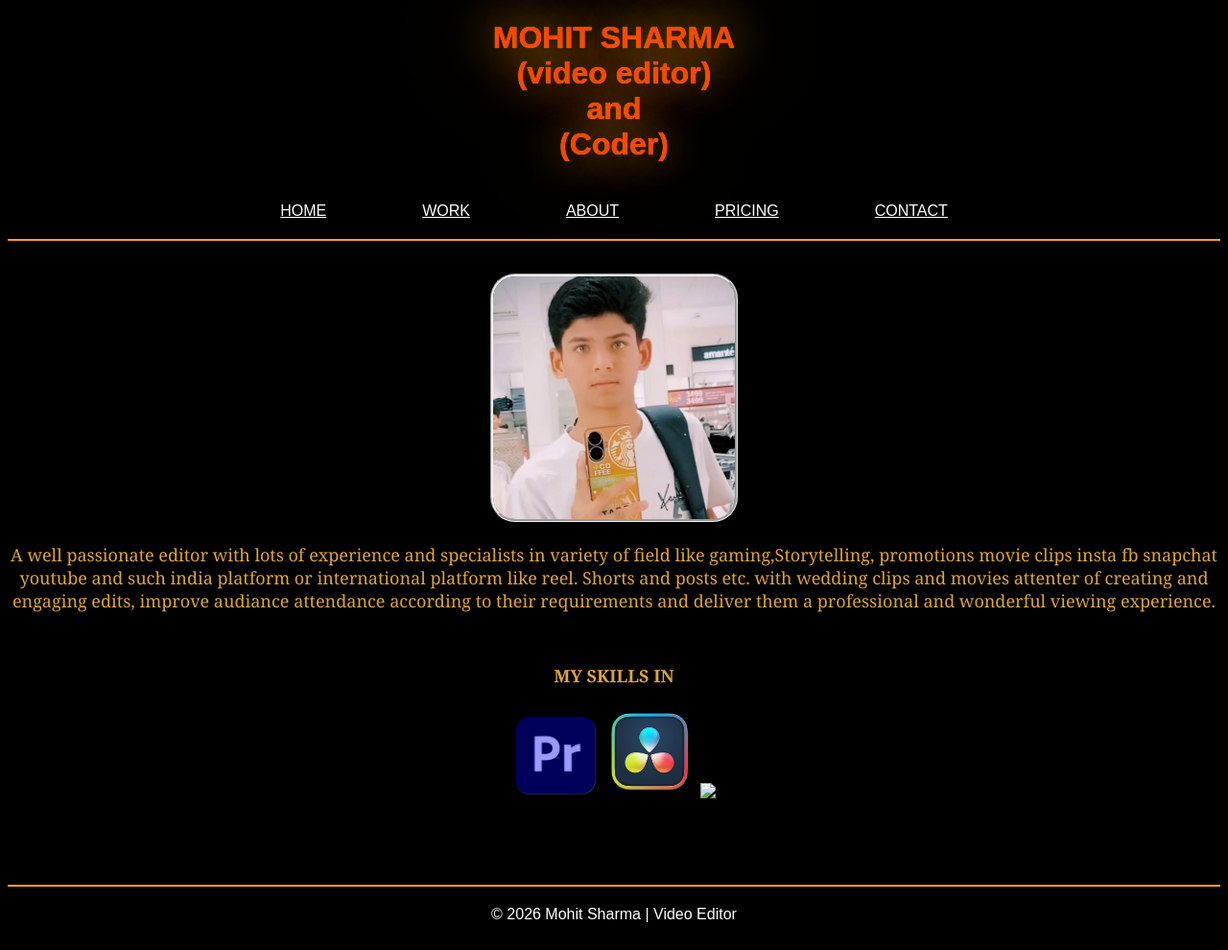
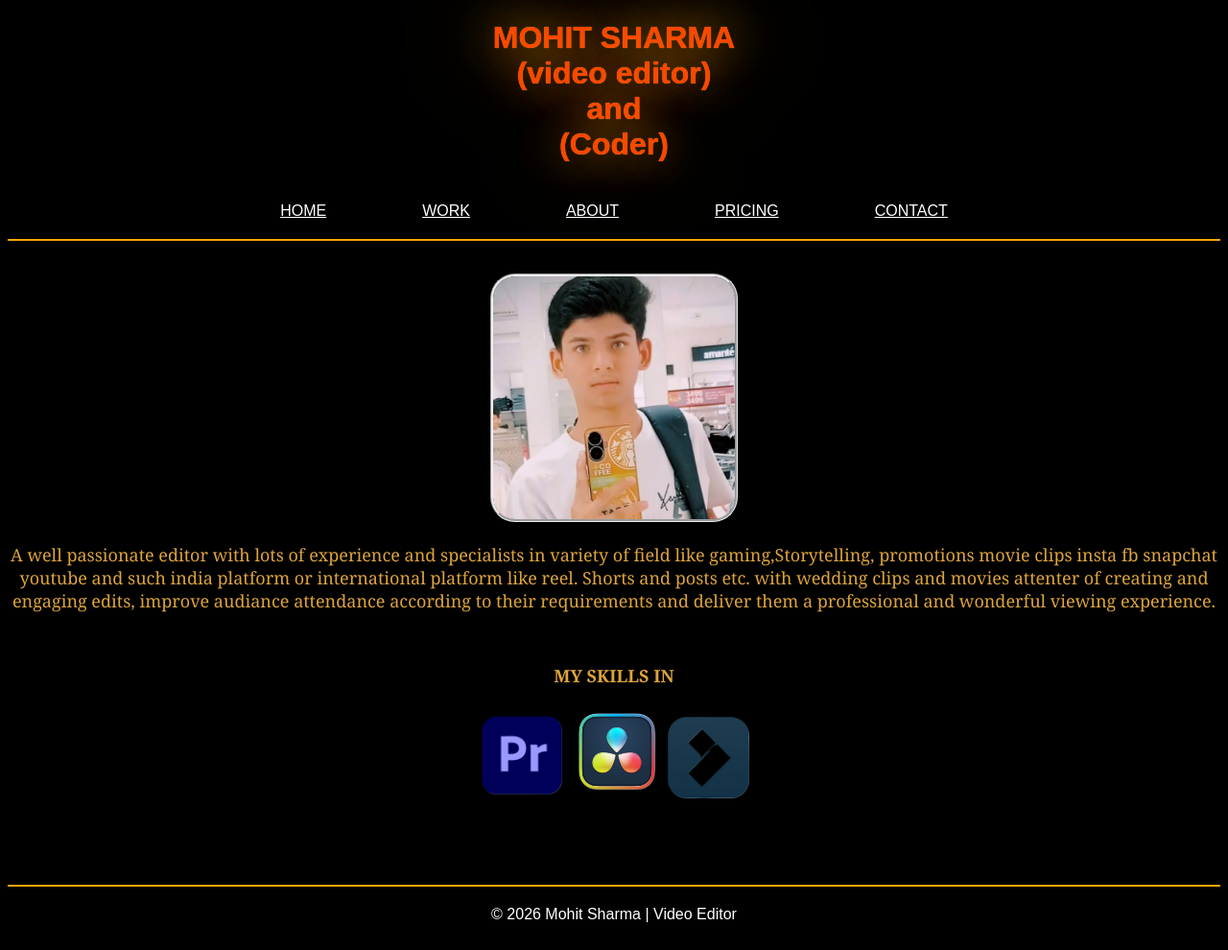
Before and after one commit to harekrishna789789-prog/complete-portfoilo, a plain HTML site: page index.html in a window 1280 px wide. Shown: the whole page at 96% size. Drawn offline with Linux system fonts and the light colour scheme.

Commit message:
Update index.html

```diff
--- a/index.html
+++ b/index.html
@@ -30,7 +30,7 @@
     <h3>MY SKILLS IN</h3>
         <img src="Adobe Premiere Logo.png" class="logo2">
         <img src="DaVinci Resolve - Wikipedia.png" class="logo">
-        <img src="Filmora Logo (wondershare).png" class="logo1"><br><br><br>
+        <img src="Filmora Logo .png" class="logo1"><br><br><br>
         <footer>&copy; 2026 Mohit Sharma | Video Editor</footer>
 </body>
 </html>
```
